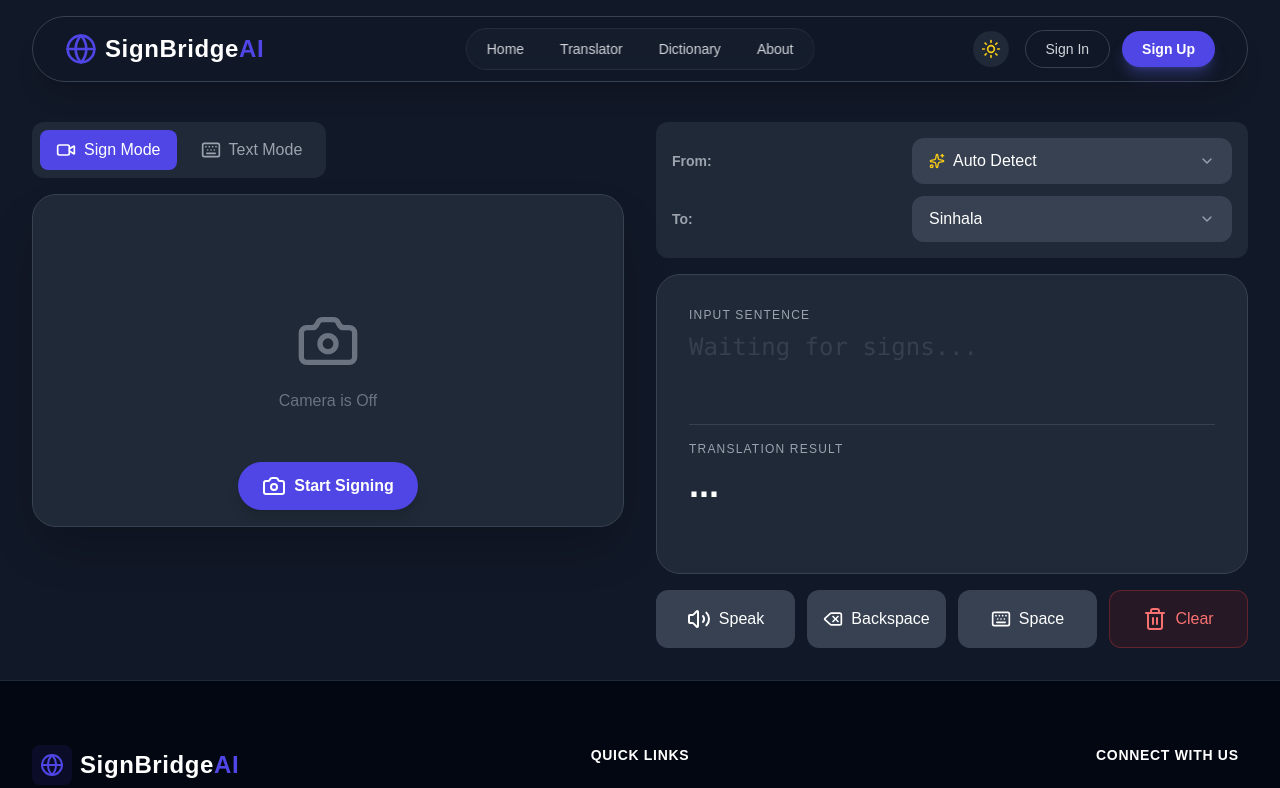
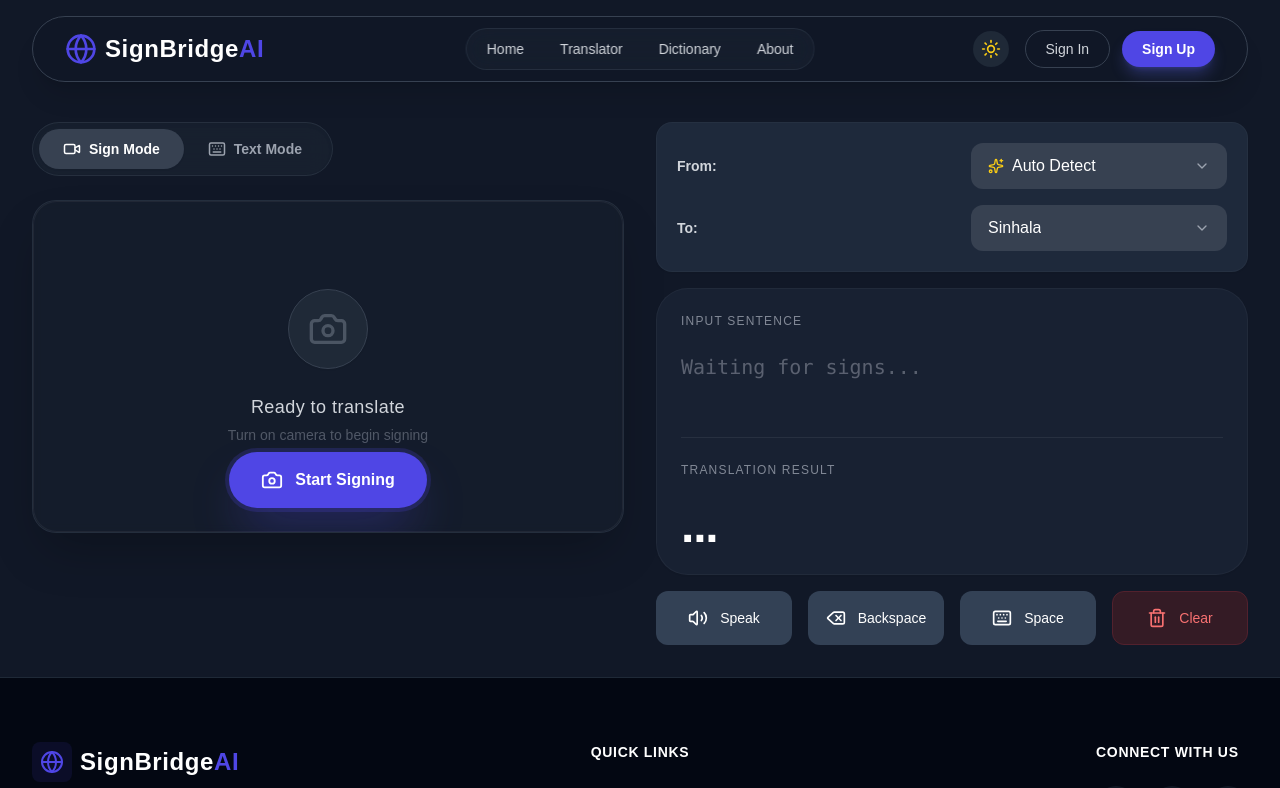
Before and after one commit to Methsavi/signbridge-frontend, a React (Vite) app: page /translator in a window 1280 px wide. Shown: the top 788 px of the page. Built offline with nearby package versions, Linux system fonts and the light colour scheme.

Commit message:
feat: implement real-time hand landmark visualization using canvas overlay in Translator page

```diff
--- a/src/pages/Translator.jsx
+++ b/src/pages/Translator.jsx
@@ -216,52 +216,72 @@ const Translator = () => {
   };
 
   return (
-    <div className="flex flex-col min-h-screen text-white bg-gray-900">
+    <div className="flex flex-col min-h-screen text-gray-900 bg-gray-50 dark:text-white dark:bg-gray-900 transition-colors duration-300">
       <Navbar />
       <main className="flex-grow p-4 md:p-8">
         <div className="grid grid-cols-1 gap-8 mx-auto max-w-7xl lg:grid-cols-2">
 
           {/* LEFT: INPUT AREA */}
-          <div className="flex flex-col gap-4">
-            <div className="flex gap-2 p-2 bg-gray-800 rounded-xl w-fit">
+          <div className="flex flex-col gap-6">
+
+            {/* Elegant Mode Toggle */}
+            <div className="inline-flex p-1.5 bg-gray-200/50 dark:bg-gray-800/50 backdrop-blur-md rounded-full shadow-inner border border-gray-200/50 dark:border-gray-700/50 w-fit">
               <button
                 onClick={() => { setMode('camera'); setIsRecording(false); }}
-                className={`flex items-center gap-2 px-4 py-2 rounded-lg transition-colors ${mode === 'camera' ? 'bg-primary text-white' : 'text-gray-400 hover:text-white'}`}
+                className={`flex items-center gap-2 px-6 py-2.5 rounded-full text-sm font-semibold transition-all duration-300 ${mode === 'camera' ? 'bg-white dark:bg-gray-700 text-gray-900 dark:text-white shadow-sm' : 'text-gray-500 hover:text-gray-800 dark:text-gray-400 dark:hover:text-gray-200'}`}
               >
-                <Video size={20} /> Sign Mode
+                <Video size={18} /> Sign Mode
               </button>
               <button
                 onClick={() => { setMode('text'); stopTranslation(); }}
-                className={`flex items-center gap-2 px-4 py-2 rounded-lg transition-colors ${mode === 'text' ? 'bg-primary text-white' : 'text-gray-400 hover:text-white'}`}
+                className={`flex items-center gap-2 px-6 py-2.5 rounded-full text-sm font-semibold transition-all duration-300 ${mode === 'text' ? 'bg-white dark:bg-gray-700 text-gray-900 dark:text-white shadow-sm' : 'text-gray-500 hover:text-gray-800 dark:text-gray-400 dark:hover:text-gray-200'}`}
               >
-                <Keyboard size={20} /> Text Mode
+                <Keyboard size={18} /> Text Mode
               </button>
             </div>
 
-            <div className="relative flex items-center justify-center overflow-hidden bg-gray-800 border border-gray-700 shadow-2xl rounded-3xl aspect-video">
+            {/* Premium Camera/Input Container */}
+            <div className="relative flex items-center justify-center overflow-hidden bg-gray-100/50 border border-gray-200/50 shadow-2xl dark:bg-gray-800/30 dark:border-gray-700/50 rounded-3xl aspect-video backdrop-blur-sm group">
+
+              {/* Subtle inner glow */}
+              <div className="absolute inset-0 z-0 pointer-events-none rounded-3xl ring-1 ring-inset ring-black/5 dark:ring-white/5" />
+
               {mode === 'camera' ? (
                 <>
                   {isRecording ? (
-                    <>
+                    <motion.div initial={{ opacity: 0 }} animate={{ opacity: 1 }} className="absolute inset-0 z-0 w-full h-full">
                       {/* Webcam Video */}
-                      <Webcam audio={false} ref={webcamRef} className="absolute inset-0 w-full h-full object-cover transform scale-x-[-1] z-0" />
-                      {/* NEW: Canvas Overlay placed exactly over the webcam */}
+                      <Webcam audio={false} ref={webcamRef} className="object-cover w-full h-full transform scale-x-[-1]" />
+                      {/* Canvas Overlay placed exactly over the webcam */}
                       <canvas ref={canvasRef} className="absolute inset-0 z-10 object-cover w-full h-full pointer-events-none" />
-                    </>
+
+                      {/* Recording Indicator */}
+                      <div className="absolute z-20 flex items-center gap-2 px-3 py-1.5 bg-black/50 backdrop-blur-md rounded-full top-4 right-4 shadow-lg border border-white/10">
+                        <div className="w-2.5 h-2.5 bg-red-500 rounded-full animate-pulse shadow-[0_0_8px_rgba(239,68,68,0.8)]" />
+                        <span className="text-xs font-medium tracking-wide text-white uppercase">Live</span>
+                      </div>
+                    </motion.div>
                   ) : (
-                    <div className="flex flex-col items-center text-gray-500">
-                      <Camera className="w-16 h-16 mb-4" />
-                      <p>Camera is Off</p>
+                    <div className="z-10 flex flex-col items-center text-gray-400 dark:text-gray-500 transition-transform duration-500 group-hover:scale-105">
+                      <div className="flex items-center justify-center w-20 h-20 mb-6 bg-white shadow-sm dark:bg-gray-800 rounded-full border border-gray-100 dark:border-gray-700">
+                        <Camera className="w-10 h-10 text-gray-300 dark:text-gray-600" />
+                      </div>
+                      <p className="text-lg font-medium tracking-wide text-gray-800 dark:text-gray-300">Ready to translate</p>
+                      <p className="mt-1 text-sm opacity-70">Turn on camera to begin signing</p>
                     </div>
                   )}
-                  <div className="absolute left-0 right-0 z-20 flex justify-center bottom-4">
+
+                  {/* Floating Action Button */}
+                  <div className="absolute left-0 right-0 z-20 flex justify-center bottom-6">
                     <button
                       onClick={toggleRecording}
-                      className={`flex items-center gap-2 px-6 py-3 rounded-full font-bold shadow-lg ${
-                        isRecording ? 'bg-red-500 text-white' : 'bg-primary text-white'
+                      className={`flex items-center gap-3 px-8 py-4 rounded-full font-bold shadow-2xl transition-all duration-300 hover:-translate-y-1 active:translate-y-0 ${
+                        isRecording
+                        ? 'bg-red-500 hover:bg-red-600 text-white shadow-red-500/40 ring-4 ring-red-500/20'
+                        : 'bg-primary hover:bg-indigo-600 text-white shadow-primary/40 ring-4 ring-primary/20'
                       }`}
                     >
-                      {isRecording ? <><StopCircle /> Stop & Translate</> : <><Camera /> Start Signing</>}
+                      {isRecording ? <><StopCircle size={22} /> Stop Translation</> : <><Camera size={22} /> Start Signing</>}
                     </button>
                   </div>
                 </>
@@ -269,67 +289,96 @@ const Translator = () => {
                 <textarea
                   value={inputText}
                   onChange={(e) => setInputText(e.target.value)}
-                  placeholder="Type here..."
-                  className="w-full h-full p-6 text-xl text-white bg-gray-800 resize-none focus:outline-none"
+                  placeholder="Start typing your phrase here..."
+                  className="relative z-10 w-full h-full p-8 text-xl text-gray-900 bg-transparent resize-none md:text-2xl dark:text-white placeholder-gray-400/80 dark:placeholder-gray-600 focus:outline-none"
                 />
               )}
             </div>
           </div>
 
-          {/* RIGHT: OUTPUT */}
+          {/* RIGHT: OUTPUT AREA */}
           <div className="flex flex-col space-y-4">
 
-            <div className="flex flex-col gap-3 p-4 bg-gray-800 rounded-xl">
-              <div className="flex items-center justify-between gap-4">
-                <span className="w-12 text-sm font-semibold text-gray-400">From:</span>
-                <LanguageSelector selectedLang={sourceLang} onChange={setSourceLang} includeAuto={true} />
+            {/* Language Selectors */}
+            <div className="relative z-50 flex flex-col gap-4 p-5 bg-white border border-gray-200 shadow-sm dark:bg-[#1e293b] dark:border-gray-700/30 rounded-2xl">
+              <div className="flex items-center justify-between">
+                <span className="text-sm font-bold text-gray-700 dark:text-gray-300">From:</span>
+                <div className="w-56 sm:w-64">
+                  <LanguageSelector selectedLang={sourceLang} onChange={setSourceLang} includeAuto={true} />
+                </div>
               </div>
-              <div className="flex items-center justify-between gap-4">
-                <span className="w-12 text-sm font-semibold text-gray-400">To:</span>
-                <LanguageSelector selectedLang={targetLang} onChange={setTargetLang} includeAuto={false} />
+              <div className="flex items-center justify-between">
+                <span className="text-sm font-bold text-gray-700 dark:text-gray-300">To:</span>
+                <div className="w-56 sm:w-64">
+                  <LanguageSelector selectedLang={targetLang} onChange={setTargetLang} includeAuto={false} />
+                </div>
               </div>
             </div>
 
-            <div className="bg-gray-800 flex-grow rounded-3xl p-8 flex flex-col border border-gray-700 relative w-full min-h-[300px]">
+            {/* Translation Result Card */}
+            <div className="relative flex flex-col w-full min-h-[220px] flex-grow p-6 bg-white border border-gray-200 shadow-sm dark:bg-[#1e293b]/60 dark:border-gray-700/30 rounded-[2rem]">
 
                {/* Auto-Save Indicator */}
-               <div className="absolute top-4 right-4">
+               <div className="absolute top-6 right-6">
                  <AnimatePresence>
-                   {saveStatus === 'saving' && <span className="text-xs text-gray-400 animate-pulse">Saving...</span>}
+                   {saveStatus === 'saving' && (
+                     <motion.div initial={{opacity:0}} animate={{opacity:1}} exit={{opacity:0}} className="flex items-center gap-2 px-3 py-1 text-xs font-medium text-gray-500 bg-gray-100 rounded-full dark:bg-[#334155] dark:text-gray-400">
+                       <span className="w-1.5 h-1.5 bg-gray-400 rounded-full animate-pulse"></span> Saving...
+                     </motion.div>
+                   )}
                    {saveStatus === 'saved' && (
-                     <motion.div initial={{opacity:0}} animate={{opacity:1}} exit={{opacity:0}} className="flex items-center gap-1 text-xs text-green-400">
+                     <motion.div initial={{opacity:0}} animate={{opacity:1}} exit={{opacity:0}} className="flex items-center gap-1.5 px-3 py-1 text-xs font-medium text-green-600 bg-green-100 rounded-full dark:bg-green-900/30 dark:text-green-400">
                        <CheckCircle size={12} /> Saved
                      </motion.div>
                    )}
                  </AnimatePresence>
                </div>
 
-               {/* Split Display */}
-
-               {/* 1. Sentence Being Built */}
-               <div className="flex-1 pb-4 mb-4 border-b border-gray-700">
-                 <h2 className="mb-2 text-xs tracking-widest text-gray-400 uppercase">Input Sentence</h2>
-                 <p className="text-2xl font-mono text-gray-300 w-full break-words min-h-[60px]">
-                   {inputText || <span className="text-gray-600 opacity-50">Waiting for signs...</span>}
-                   {/* Blinking Cursor */}
-                   {isRecording && <span className="inline-block w-2 h-6 ml-1 align-middle bg-primary animate-pulse"></span>}
-                 </p>
-               </div>
+               {/* 1. Sentence Being Built (Only shown in camera mode) */}
+               {mode === 'camera' && (
+                 <div className="flex-1 pb-6 mb-6 border-b border-gray-100 dark:border-gray-600/30">
+                   <h2 className="mb-6 text-xs tracking-widest text-gray-500 uppercase dark:text-gray-400/80">
+                     Input Sentence
+                   </h2>
+                   <p className="w-full min-h-[60px] text-xl font-mono text-gray-700 break-words dark:text-gray-500/80">
+                     {inputText || "Waiting for signs..."}
+                     {isRecording && <span className="inline-block w-2.5 h-5 ml-1 align-middle bg-primary animate-pulse"></span>}
+                   </p>
+                 </div>
+               )}
 
                {/* 2. Final Translation */}
                <div className="flex-1">
-                 <h2 className="mb-2 text-xs tracking-widest text-gray-400 uppercase">Translation Result</h2>
-                 <p className="w-full text-3xl font-bold text-white break-words md:text-4xl">
+                 <h2 className="mb-6 text-xs tracking-widest text-gray-500 uppercase dark:text-gray-400/80">
+                   Translation Result
+                 </h2>
+                 <p className="w-full text-4xl font-extrabold tracking-tight text-gray-900 break-words md:text-5xl dark:text-white leading-tight">
                    {translatedText}
                  </p>
                </div>
             </div>
 
-            <div className="grid grid-cols-2 gap-3 md:grid-cols-4">
-               <button onClick={() => speakText(translatedText)} className="flex items-center justify-center gap-2 p-4 bg-gray-700 rounded-xl hover:bg-gray-600"><Volume2 /> Speak</button>
-               <button onClick={() => setInputText(prev => prev.slice(0, -1))} className="flex items-center justify-center gap-2 p-4 bg-gray-700 rounded-xl hover:bg-gray-600"><Delete size={20} /> Backspace</button>
-               <button onClick={() => setInputText(prev => prev + " ")} className="flex items-center justify-center gap-2 p-4 bg-gray-700 rounded-xl hover:bg-gray-600"><Keyboard size={20} /> Space</button>
-               <button onClick={() => { setTranslatedText("..."); setInputText(""); }} className="flex items-center justify-center gap-2 p-4 text-red-400 border bg-red-900/20 border-red-500/30 rounded-xl hover:bg-red-900/40"><Trash2 /> Clear</button>
+            {/* Action Buttons Grid */}
+            <div className="grid grid-cols-2 gap-4 sm:grid-cols-4">
+               <button onClick={() => speakText(translatedText)} className="flex items-center justify-center gap-3 p-4 text-gray-700 transition-colors bg-white border border-gray-200 rounded-xl dark:text-white dark:bg-[#334155] dark:border-transparent hover:brightness-110">
+                 <Volume2 size={20} />
+                 <span className="text-sm font-medium">Speak</span>
+               </button>
+
+               <button onClick={() => setInputText(prev => prev.slice(0, -1))} className="flex items-center justify-center gap-3 p-4 text-gray-700 transition-colors bg-white border border-gray-200 rounded-xl dark:text-white dark:bg-[#334155] dark:border-transparent hover:brightness-110">
+                 <Delete size={20} />
+                 <span className="text-sm font-medium">Backspace</span>
+               </button>
+
+               <button onClick={() => setInputText(prev => prev + " ")} className="flex items-center justify-center gap-3 p-4 text-gray-700 transition-colors bg-white border border-gray-200 rounded-xl dark:text-white dark:bg-[#334155] dark:border-transparent hover:brightness-110">
+                 <Keyboard size={20} />
+                 <span className="text-sm font-medium">Space</span>
+               </button>
+
+               <button onClick={() => { setTranslatedText("..."); setInputText(""); }} className="flex items-center justify-center gap-3 p-4 text-red-500 transition-colors bg-red-50 border border-red-100 rounded-xl dark:bg-[#341b25] dark:border-[#52212d] dark:text-[#f87171] hover:brightness-110">
+                 <Trash2 size={20} />
+                 <span className="text-sm font-medium">Clear</span>
+               </button>
             </div>
 
           </div>
```
